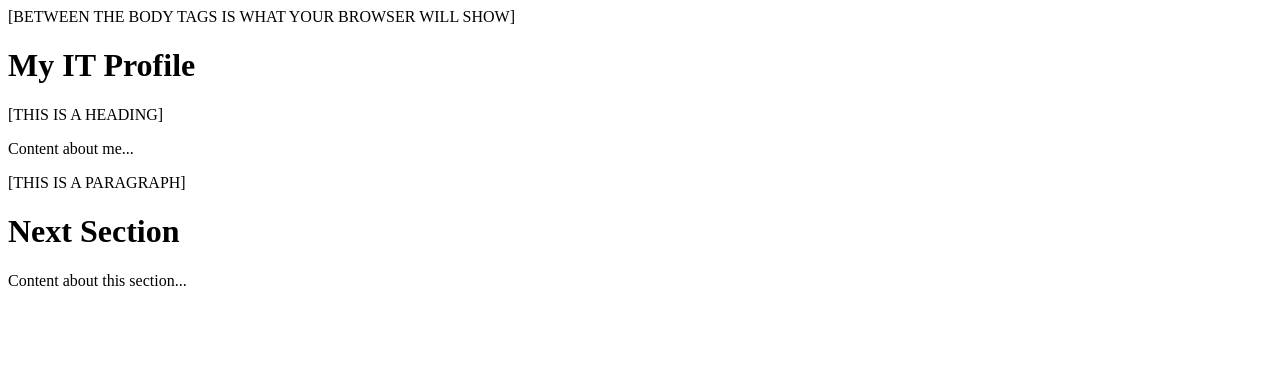
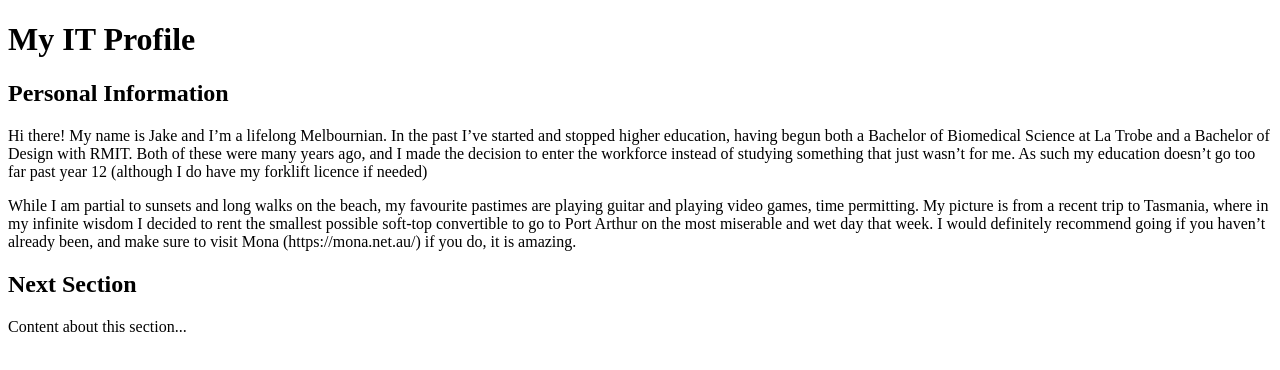
Before and after one commit to jakedharman/Assignment-1, a plain HTML site: page index.html in a window 1280 px wide. Drawn offline with Linux system fonts and the light colour scheme.

Commit message:
Update index.html

```diff
--- a/index.html
+++ b/index.html
@@ -1,13 +1,23 @@
 <!DOCTYPE html>
 <html>
 <head>
-<title>Assignment 1</title>
+<title>Assignment 1 Jake Harman s3477973</title>
 </head>
 <body>
-[BETWEEN THE BODY TAGS IS WHAT YOUR BROWSER WILL SHOW]
-<h1>My IT Profile</h1> [THIS IS A HEADING]
-<p>Content about me...</p> [THIS IS A PARAGRAPH]
-<h1>Next Section</h1>
+<h1>My IT Profile</h1>
+<h2>Personal Information</h2>
+<p>Hi there!
+    My name is Jake and I’m a lifelong Melbournian. In the past I’ve started and stopped higher education, having begun both a Bachelor of Biomedical Science at La Trobe and a Bachelor of Design with RMIT.
+    Both of these were many years ago, and I made the decision to enter the workforce instead of studying something that just wasn’t for me.
+    As such my education doesn’t go too far past year 12 (although I do have my forklift licence if needed)
+</p>
+<p>
+    While I am partial to sunsets and long walks on the beach, my favourite pastimes are playing guitar and playing video games, time permitting.
+    My picture is from a recent trip to Tasmania, where in my infinite wisdom I decided to rent the smallest possible soft-top convertible to go to Port Arthur on the most miserable and wet day that week.
+    I would definitely recommend going if you haven’t already been, and make sure to visit Mona (https://mona.net.au/) if you do, it is amazing.
+</p>
+
+<h2>Next Section</h2>
 <p>Content about this section...</p>
 </body>
 </html>
```
